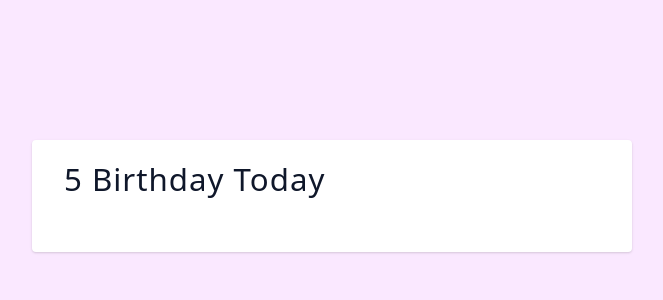
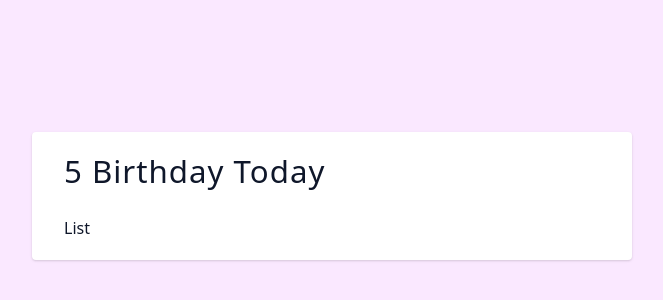
Before and after one commit to isnendyankp/birthdaybuddy, a React (Vite) app: page / in a window 1280 px wide. Shown: the part 204-504 px from the top of the page, without its empty margins (308-971 px from the left). Built offline with nearby package versions, Linux system fonts and the light colour scheme.

Commit message:
s7-170:Import list

```diff
--- a/src/App.jsx
+++ b/src/App.jsx
@@ -1,11 +1,13 @@
 import { useState } from "react";
 import data from "./data";
+import List from './List';
 
 const App = () => {
   const [people, setPeople] = useState(data);
   return <main>
     <section className="container">
       <h3>{people.length} birthday today</h3>
+      <List />
     </section>
   </main>
 };
@@ -18,3 +20,4 @@ export default App;
 // - checking people with log
 // - remove log & base structure
 // - update structure with add section container & pass in people.length
+// - import list
```
